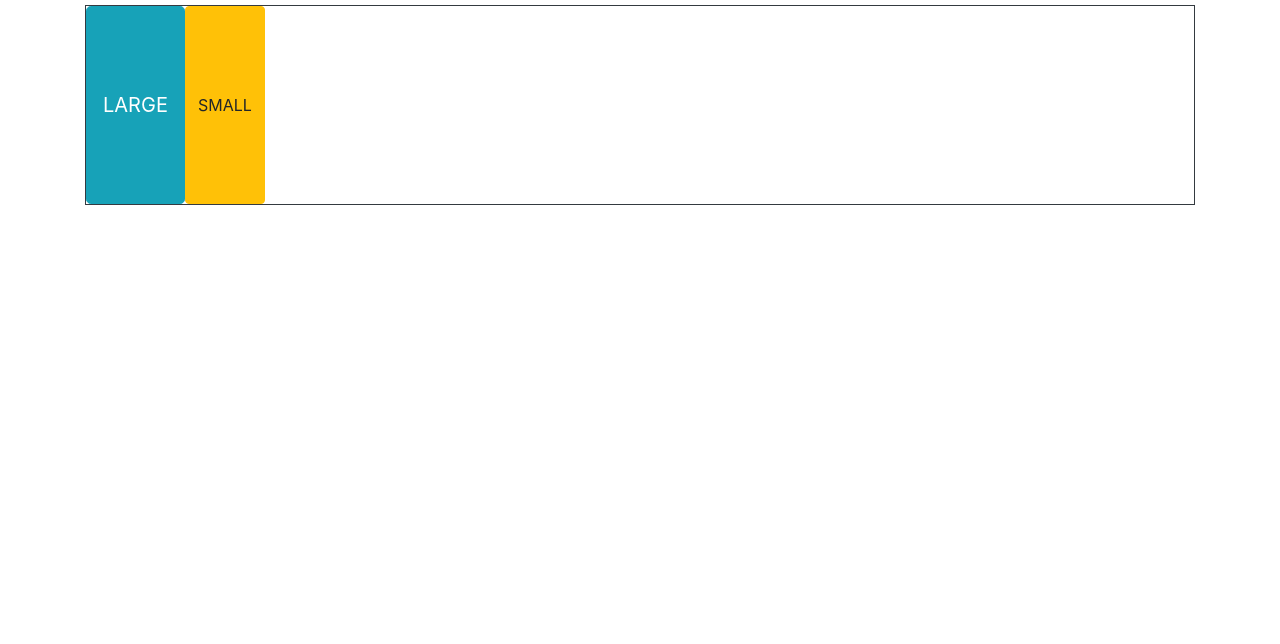
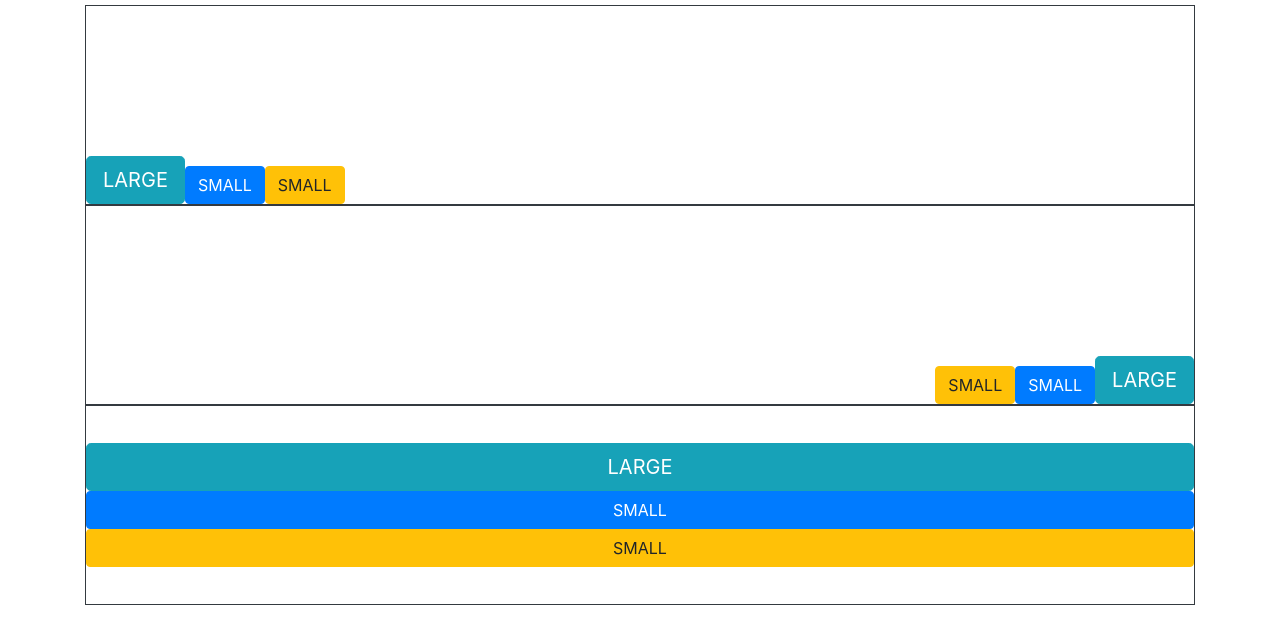
Before and after one commit to hnakae/Flexbox, a website: page index.html in a window 1280 px wide. Shown: the part 70-714 px from the top of the page. Drawn offline with nearby package versions, Linux system fonts and the light colour scheme.

Commit message:
flex-column

```diff
--- a/index.html
+++ b/index.html
@@ -12,8 +12,19 @@
 <body>
     <div class="container">
         <h1 class="text-center display-4">Flexbox</h1>
-        <div class="border border-dark d-flex">
+        <div class="border border-dark d-flex justify-content-start align-items-end">
             <button class="btn btn-info btn-lg">LARGE</button>
+            <button class="btn btn-primary">SMALL</button>
+            <button class="btn btn-warning">SMALL</button>
+        </div>
+        <div class="border border-dark d-flex flex-row-reverse justify-content-start align-items-end">
+            <button class="btn btn-info btn-lg">LARGE</button>
+            <button class="btn btn-primary">SMALL</button>
+            <button class="btn btn-warning">SMALL</button>
+        </div>
+        <div class="border border-dark d-flex flex-column justify-content-center">
+            <button class="btn btn-info btn-lg">LARGE</button>
+            <button class="btn btn-primary">SMALL</button>
             <button class="btn btn-warning">SMALL</button>
         </div>
     </div>
```
